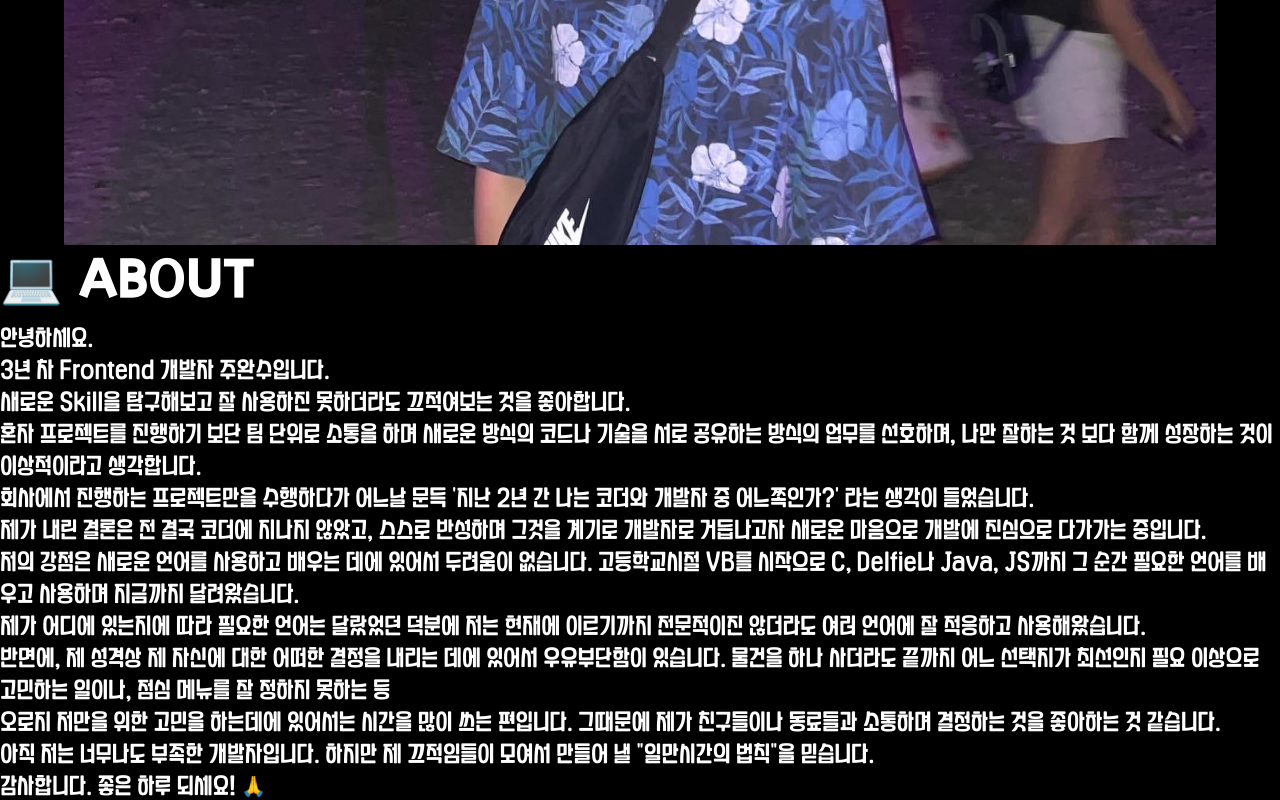
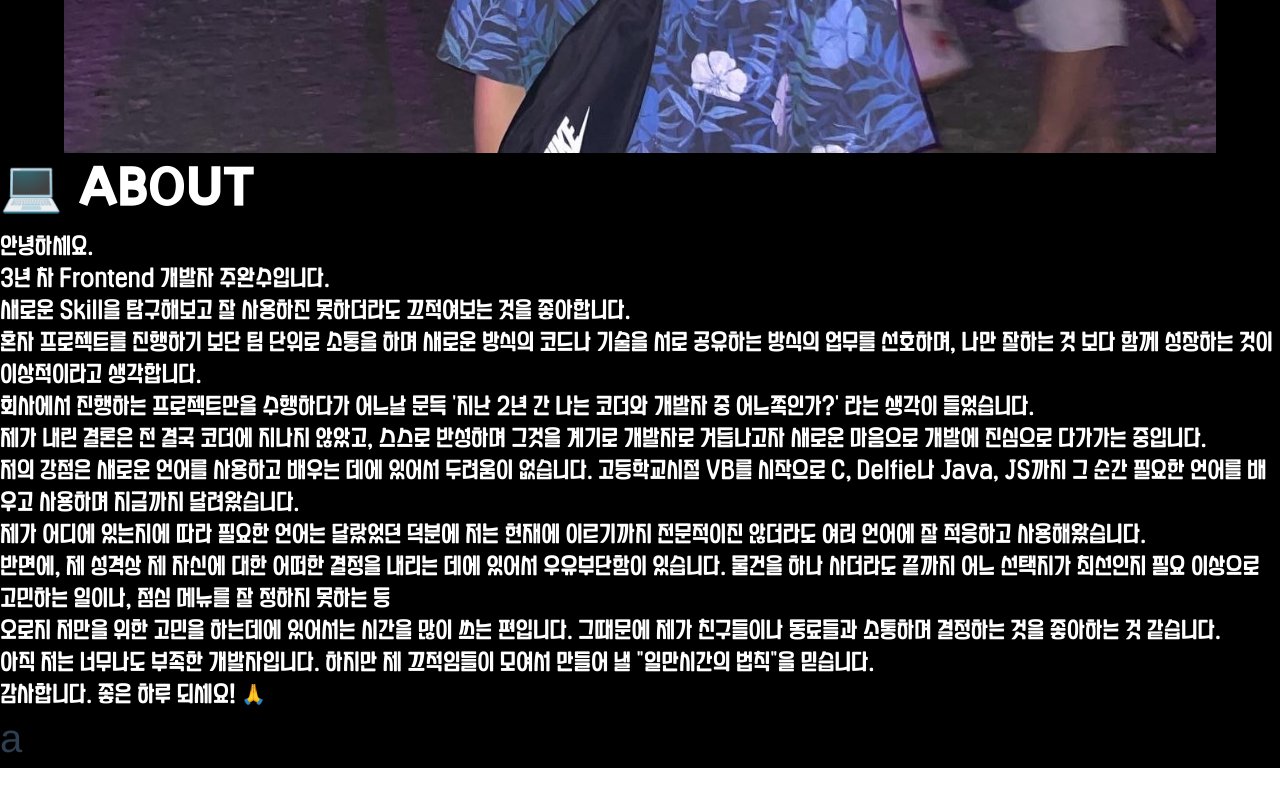
Before and after one commit to WANSU-JOO/wsjoo-portfolio, a Vue app: page / in a window 1280 px wide. Shown: the part 660-1460 px from the top of the page. After the commit the page ends 1428 px from the top, so only its background shows below. Built offline with nearby package versions, Linux system fonts and the light colour scheme; what vue-writer would draw is missing.

Commit message:
ProjectCard props 연습

```diff
--- a/src/assets/scss/_index.scss
+++ b/src/assets/scss/_index.scss
@@ -17,5 +17,5 @@
   //overflow-y: inherit;
 }
 .main-contents {
-  padding-top: 92px;
+  //padding-top: 92px;
 }
--- /dev/null
+++ b/src/assets/scss/components/_project-card.scss
@@ -0,0 +1,5 @@
+@import "@/assets/scss/_variables.scss";
+
+.page-header {
+  font-size: 40px;
+}
--- a/src/components/ProjectCard.vue
+++ b/src/components/ProjectCard.vue
@@ -1,9 +1,12 @@
 <template>
   <div>
+    <div class="page-header">
+      {{ data.data.id }}
+    </div>
     <span
       class="card-img"
-      :key="data.id"
-      :src="data.src"
+      :key="data.data.id"
+      :src="data.data.src"
     >
 
     </span>
@@ -20,10 +23,18 @@ export default {
       src: String,
     },
   },
+  data() {
+    return {
+      dataSource: Object,
+    };
+  },
+  setup() {
+    console.log(data.data, 'data');
+  },
   methods: {
-    getSource() {
-      console.log(data, 'data');
-    },
   },
 };
 </script>
+<style lang="scss">
+@import "@/assets/scss/components/_project-card.scss";
+</style>
```
